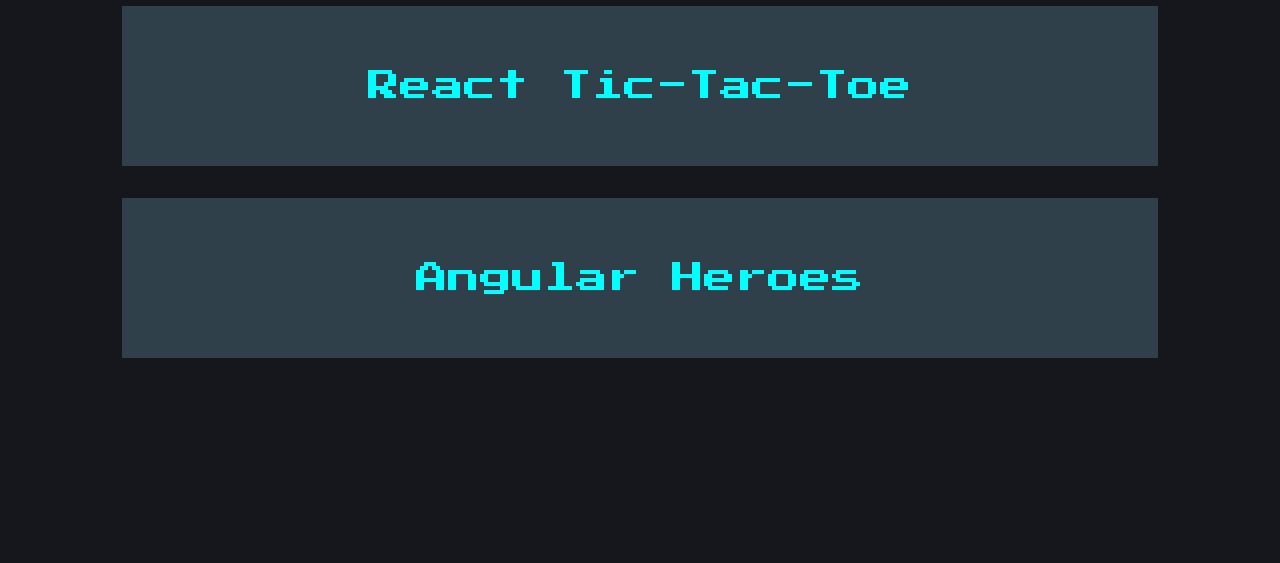
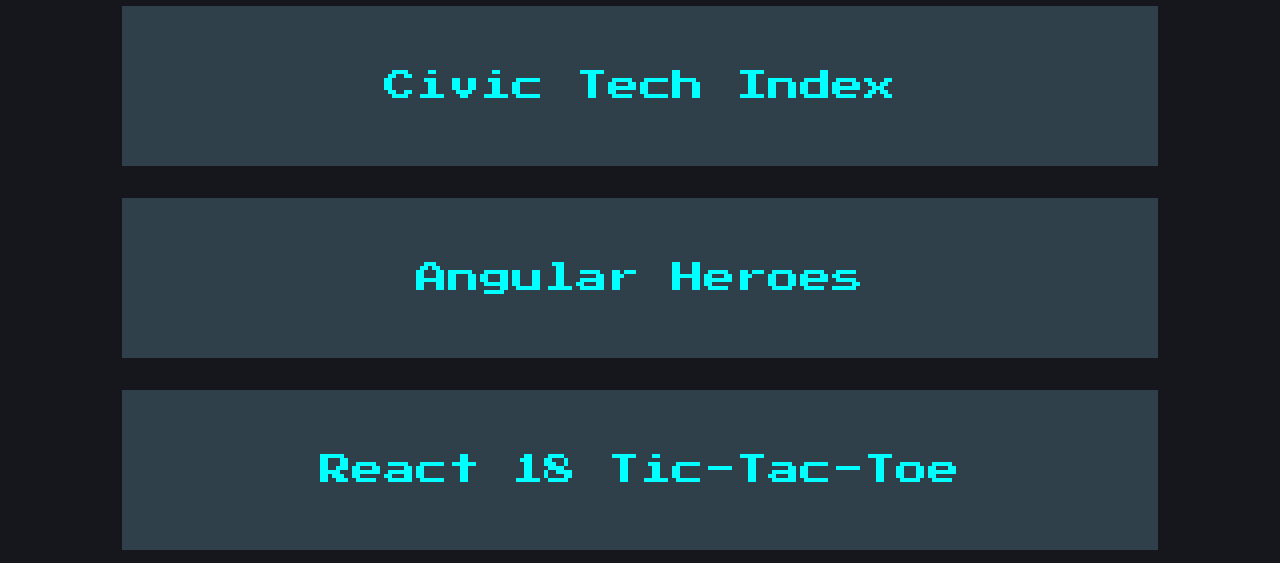
Before and after one commit to codewilling/23portfolio, a React (Vite) app: page / in a window 1280 px wide. Shown: the part 858-1421 px from the top of the page. Before the commit the page ends 1232 px from the top, so only its background shows below. Built offline with nearby package versions, Linux system fonts and the light colour scheme.

Commit message:
add civic tech index link

```diff
--- a/src/data/projectList.ts
+++ b/src/data/projectList.ts
@@ -36,8 +36,8 @@
         image: tents
     },
     {
-        name: 'React Tic-Tac-Toe',
-        link:'https://genuine-sorbet-cff636.netlify.app',
+        name: 'Civic Tech Index',
+        link:'http://civictechindex.org/organizations',
         skills: [
             'React', 'HTML', 'CSS', 'JavaScript', 'Responsive Design'
         ],
@@ -52,5 +52,14 @@
         ],
 
         image: tents
-    }
+    },
+    {
+        name: 'React 18 Tic-Tac-Toe',
+        link:'https://genuine-sorbet-cff636.netlify.app',
+        skills: [
+            'React', 'HTML', 'CSS', 'JavaScript', 'Responsive Design'
+        ],
+
+        image: tents
+    },
 ]
```
